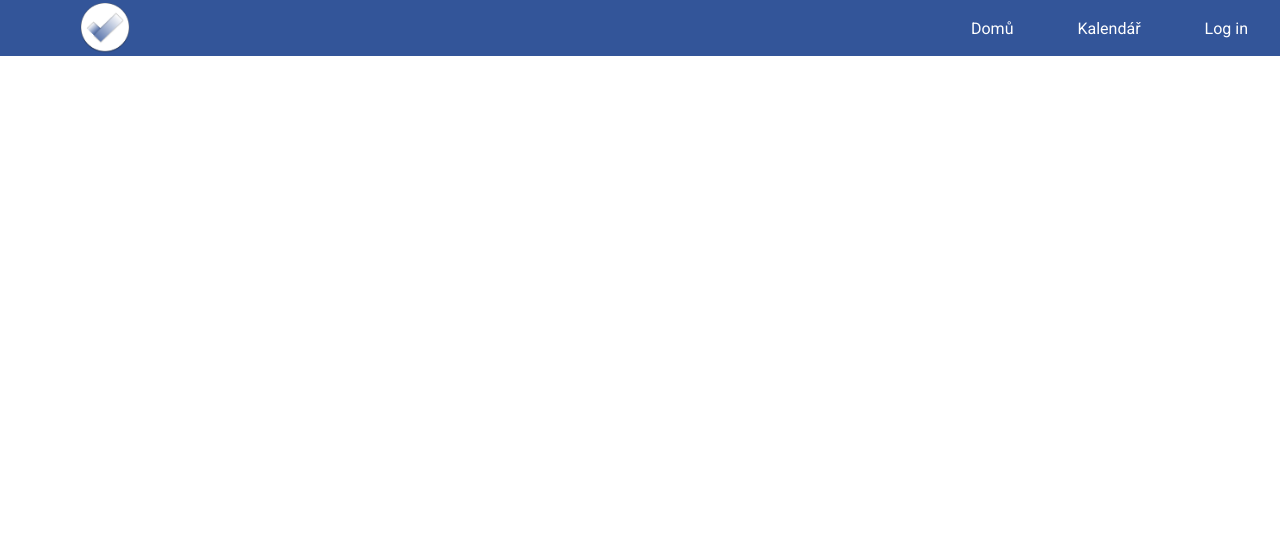
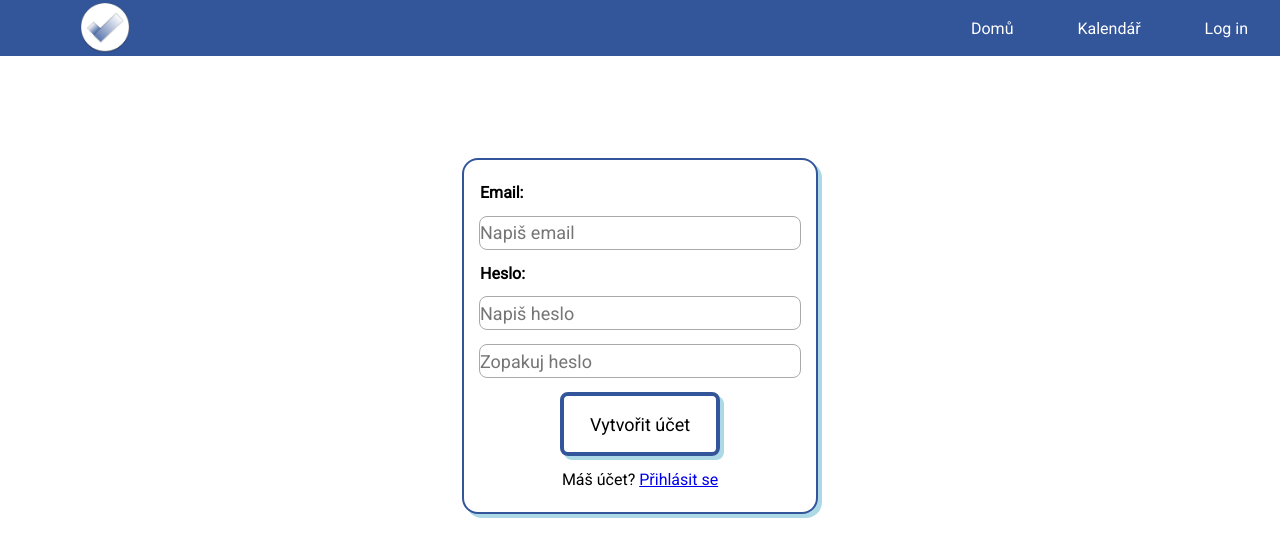
Before and after one commit to Wojtic/calendar-todo, a React (Create React App) app in the folder front-end/: page /register in a window 1280 px wide. Shown: the top 556 px of the page. Built offline with nearby package versions, Linux system fonts and the light colour scheme.

Commit message:
made login and register different

```diff
--- a/front-end/src/App.js
+++ b/front-end/src/App.js
@@ -7,7 +7,12 @@ export default function App() {
     <Router>
       <Navigation />
       <main>
-        <Route path="/login" component={LoginForm} />
+        <Route path="/login" render={(props) => (
+          <LoginForm {...props} isRegister={false} />
+        )} />
+        <Route path="/register" render={(props) => (
+          <LoginForm {...props} isRegister={true} />
+        )} />
       </main>
     </Router >
   );
--- a/front-end/src/LoginForm.js
+++ b/front-end/src/LoginForm.js
@@ -12,6 +12,7 @@ export default class LoginForm extends Component {
 
     handleSubmit(e) {
         e.preventDefault();
+        console.log(this.props)
     }
 
     handleChange(e) {
@@ -36,8 +37,26 @@ export default class LoginForm extends Component {
                     onChange={this.handleChange}
                 />
 
-                <button type="submit">Přihlásit se</button>
-                <p>Nemáš účet? <a href="register">Vytvořit účet.</a></p>
+                {this.props.isRegister === true ?
+                    <>
+                        <input
+                            type="password"
+                            name="password_confirm"
+                            placeholder="Zopakuj heslo"
+                            required
+                            minLength="4"
+                            maxLength="20"
+                        />
+                        <button type="submit">Vytvořit účet</button>
+                        <p>Máš účet? <a href="login">Přihlásit se</a></p>
+                    </>
+                    :
+                    <>
+                        <button type="submit">Přihlásit se</button>
+                        <p>Nemáš účet? <a href="register">Vytvořit účet.</a></p>
+                    </>
+                }
+
             </form>
         )
     }
```
